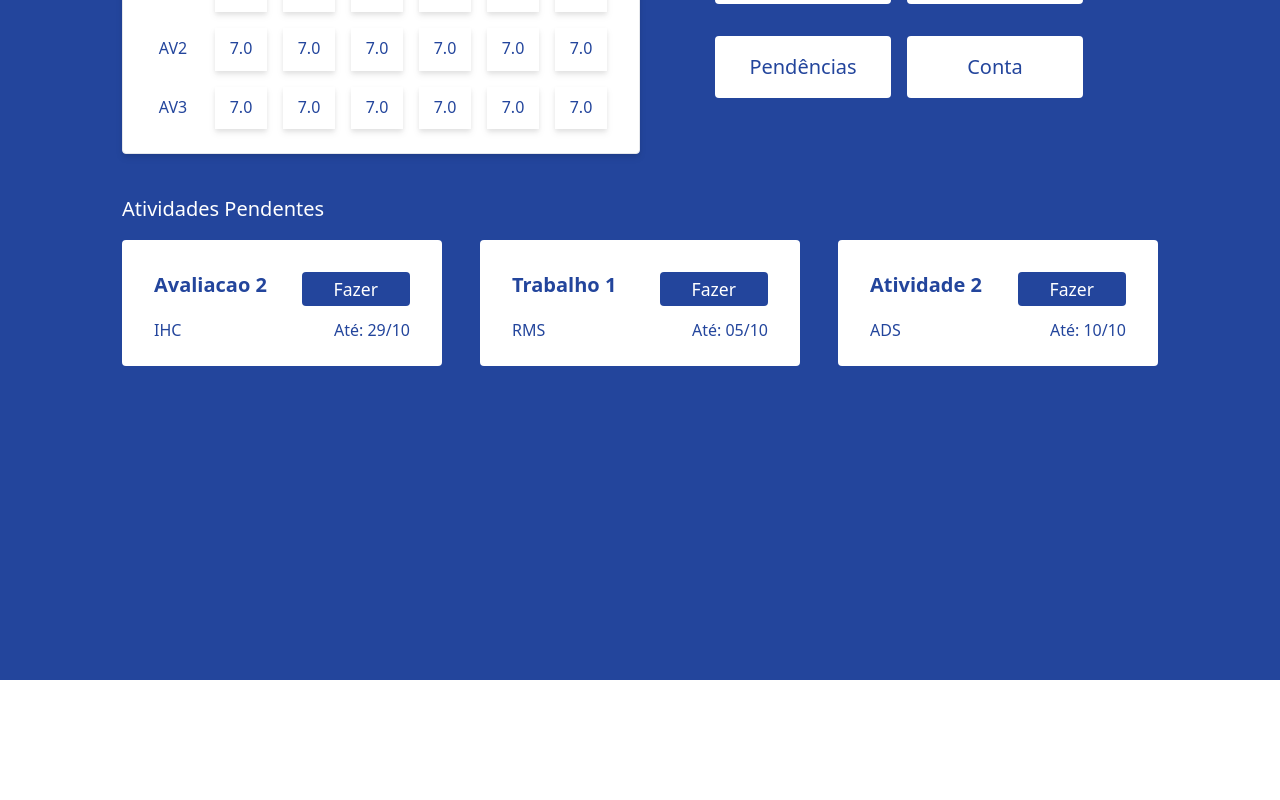
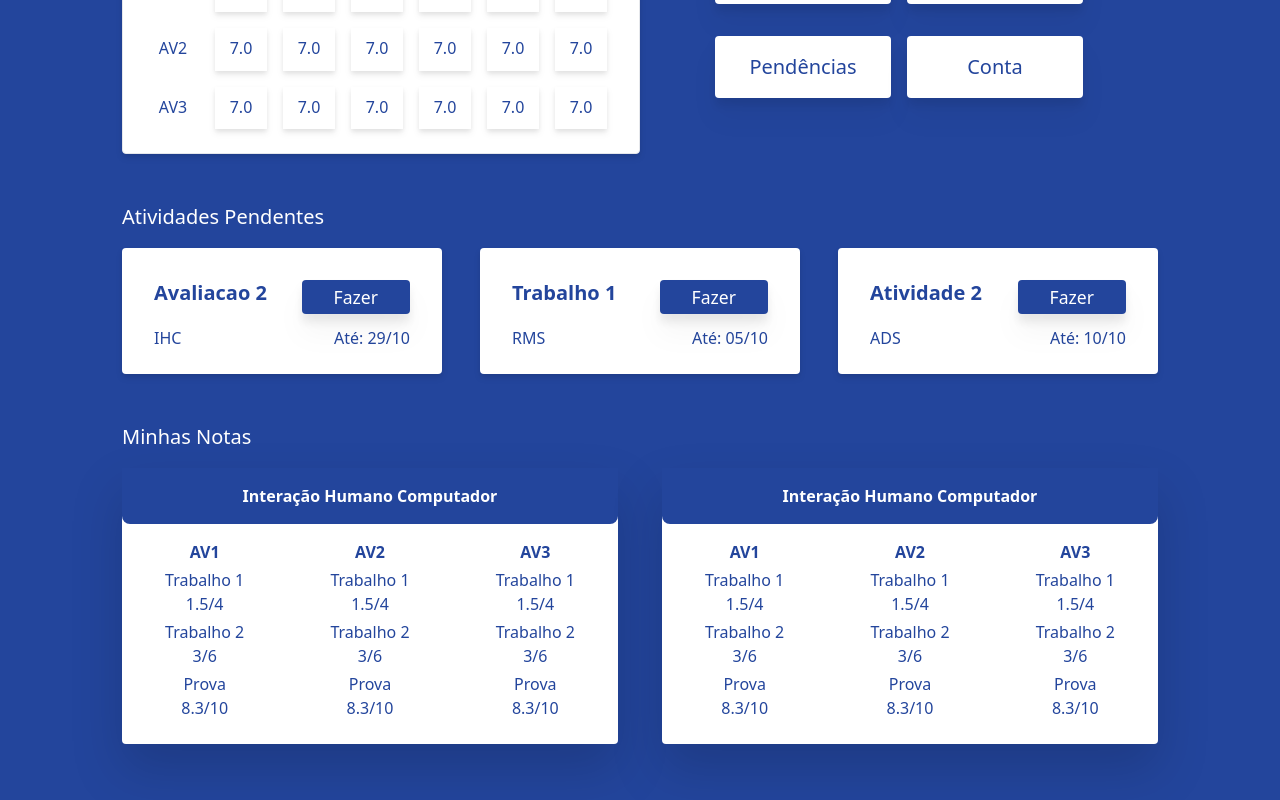
Before and after one commit to biavidalf/projeto-nuvem, a React (Vite) app: page / in a window 1280 px wide. Shown: the part 272-1072 px from the top of the page. Before the commit the page ends 952 px from the top, so only its background shows below. Built offline with nearby package versions, Linux system fonts and the light colour scheme.

Commit message:
Adicionando componente de notas

```diff
--- a/src/components/Button.jsx
+++ b/src/components/Button.jsx
@@ -1,5 +1,5 @@
 export default function Button({text}){
   return (
-    <button className="bg-blue px-8 py-1 text-white font-medium text-medium rounded mt-2">{text}</button>
+    <button className="bg-blue px-8 py-1 text-white font-medium text-medium rounded mt-2 drop-shadow-xl">{text}</button>
   )
 }
--- /dev/null
+++ b/src/components/Nota.jsx
@@ -0,0 +1,50 @@
+export default function Nota() {
+  return (
+    <div className="bg-white w-[31rem] text-blue flex flex-col items-center justify-center rounded drop-shadow-2xl ">
+      <div className=" w-full bg-blue text-white text-center py-4 rounded-b-lg font-semibold mb-4">
+        Interação Humano Computador
+      </div>
+      <div className="w-full grid grid-cols-3 gap-y-1 text-center pb-6">
+        <div className="font-bold">AV1</div>
+        <div className="font-bold">AV2</div>
+        <div className="font-bold">AV3</div>
+        <div>
+          <p className="font-medium">Trabalho 1</p>
+          <p>1.5/4</p>
+        </div>
+        <div>
+          <p className="font-medium">Trabalho 1</p>
+          <p>1.5/4</p>
+        </div>
+        <div>
+          <p className="font-medium">Trabalho 1</p>
+          <p>1.5/4</p>
+        </div>
+        <div>
+          <p className="font-medium">Trabalho 2</p>
+          <p>3/6</p>
+        </div>
+        <div>
+          <p className="font-medium">Trabalho 2</p>
+          <p>3/6</p>
+        </div>
+        <div>
+          <p className="font-medium">Trabalho 2</p>
+          <p>3/6</p>
+        </div>
+        <div>
+          <p className="font-medium">Prova</p>
+          <p>8.3/10</p>
+        </div>
+        <div>
+          <p className="font-medium">Prova</p>
+          <p>8.3/10</p>
+        </div>
+        <div>
+          <p className="font-medium">Prova</p>
+          <p>8.3/10</p>
+        </div>
+      </div>
+    </div>
+  )
+}
--- a/src/components/Prova.jsx
+++ b/src/components/Prova.jsx
@@ -2,7 +2,7 @@ import Button from './Button';
 
 export default function Prova({text, discipline, date}){
   return (
-    <div className="bg-white w-80 px-8 py-6 text-blue flex flex-col gap-3 items-start rounded">
+    <div className="bg-white w-80 px-8 py-6 text-blue flex flex-col gap-3 items-start rounded drop-shadow-md ">
       <div className="w-full flex justify-between items-center">
         <div className="font-bold text-xl">{text}</div>
         <Button text="Fazer" />
--- a/src/pages/AlunoView.jsx
+++ b/src/pages/AlunoView.jsx
@@ -1,10 +1,11 @@
 import NavBar from '../components/Navbar';
 import Title from '../components/Title';
 import Prova from '../components/Prova';
+import Nota from '../components/Nota';
 
 function ShortcutButton({ text }) {
   return (
-    <button className="my-4 py-4 w-44 bg-white rounded text-blue font-medium text-xl">{text}</button>
+    <button className="my-4 py-4 w-44 bg-white rounded text-blue font-medium text-xl drop-shadow-xl">{text}</button>
   )
 }
 
@@ -23,7 +24,7 @@ export default function AlunoView() {
         <NavBar />
       </nav>
 
-      <main className="flex flex-col items-start justify-start gap-6 h-screen max-w-screen-lx mx-auto px-8">
+      <main className="flex flex-col items-start justify-start gap-8 min-h-screen max-w-screen-lx mx-auto px-8">
         <div className="w-full">
           <Title text="Minhas Médias" color="white" />
           <div className="flex">
@@ -79,6 +80,15 @@ export default function AlunoView() {
             <Prova text="Atividade 2" discipline="ADS" date="10/10" />
           </div>
         </div>
+
+
+        <div className="w-full">
+          <Title text="Minhas Notas" color="white" />
+          <div className="w-full flex flex-wrap justify-between gap-y-6">
+            <Nota />
+            <Nota />
+          </div>
+        </div>
       </main>
     </div>
   )
```
